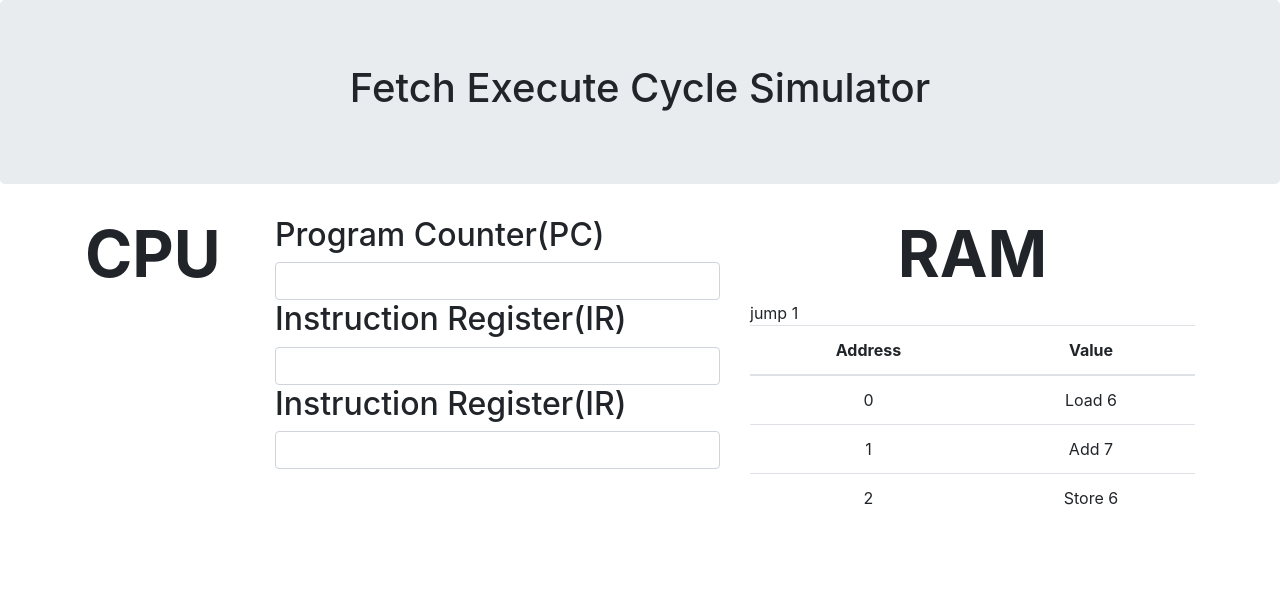
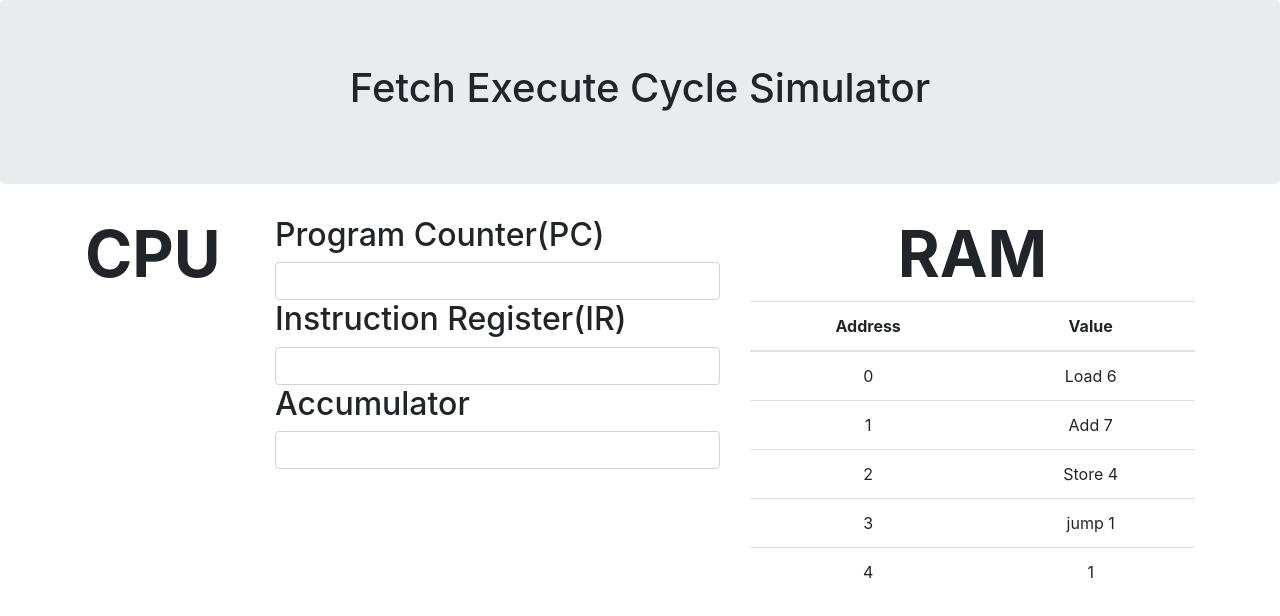
Before and after one commit to Oaksas/Fetch-Execute-Cylce-Simulation, a plain HTML site: page index.html in a window 1280 px wide. Drawn offline with nearby package versions, Linux system fonts and the light colour scheme.

Commit message:
Editing index.html

```diff
--- a/index.html
+++ b/index.html
@@ -2,6 +2,7 @@
     <!DOCTYPE html>
 <html lang="en">
 <head>
+
     <title>FES</title>
   <meta charset="utf-8">
   <meta name="viewport" content="width=device-width, initial-scale=1">
@@ -9,6 +10,7 @@
   <script src="https://ajax.googleapis.com/ajax/libs/jquery/3.5.1/jquery.min.js"></script>
   <script src="https://cdnjs.cloudflare.com/ajax/libs/popper.js/1.16.0/umd/popper.min.js"></script>
   <script src="https://maxcdn.bootstrapcdn.com/bootstrap/4.5.2/js/bootstrap.min.js"></script>
+  <link rel="script" href="index.js">
   <link rel="stylesheet" href="style.css">
 
 </head>
@@ -27,15 +29,16 @@
     <div class="col-sm-5 col-lg-5 col-md-5">
 
       <h2>Program Counter(PC)</h2>
-      <input type="number" class="form-control" id="pc" aria-describedby="emailHelp" >
+      <input type="number" class="form-control" id="pc"  >  <!-- Program Counter is a register which holds the address of the next operation -->
 
       <h2>Instruction Register(IR)</h2>
-      <input type="number" class="form-control" id="ir" aria-describedby="emailHelp" >
+      <input type="number" class="form-control" id="ir" >  <!-- Instruction Register is a register which holds the value of the current operation -->
 
-      <h2>Instruction Register(IR)</h2>
-      <input type="number" class="form-control" id="ir" aria-describedby="emailHelp" >
+      <h2>Accumulator</h2>
+      <input type="number" class="form-control" id="accumulator"  > <!-- Accumulator is a register which holds the calculated value of the operation -->
 
     </div>
+
     <div class="col-sm-5 col-lg-5 col-md-5 ">
       <h3 class="text-center">RAM</h3>
       <table class="table text-center">
@@ -56,9 +59,18 @@
           </tr>
           <tr>
             <td>2</td>
-            <td>Store 6</td>
-          </tr>jump 1</td>
+            <td>Store 4</td>
           </tr>
+          <tr>
+            <td>3</td>
+            <td>jump 1</td>
+          </tr>
+          <tr>
+            <td>4</td>
+            <td> 1</td>
+          </tr>
+
+
         </tbody>
       </table>
     </div>
```
